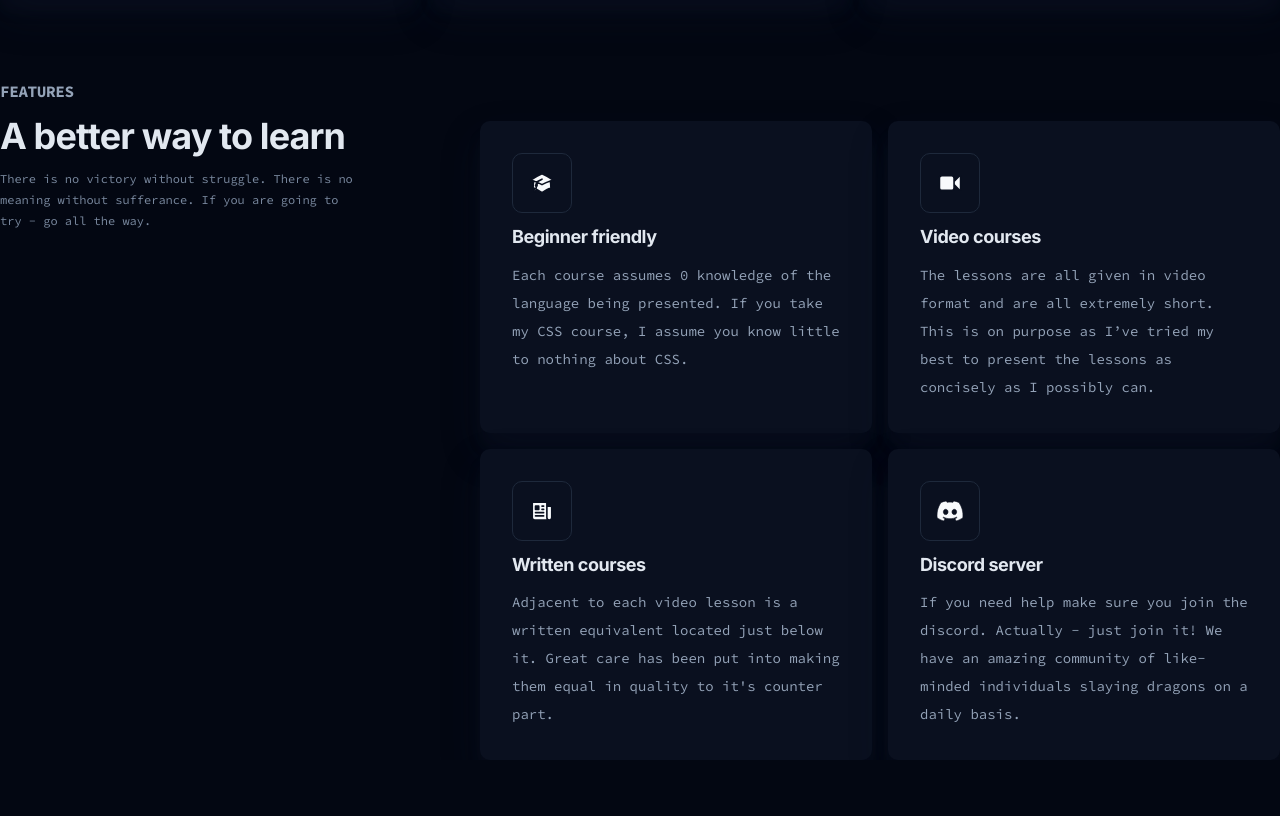
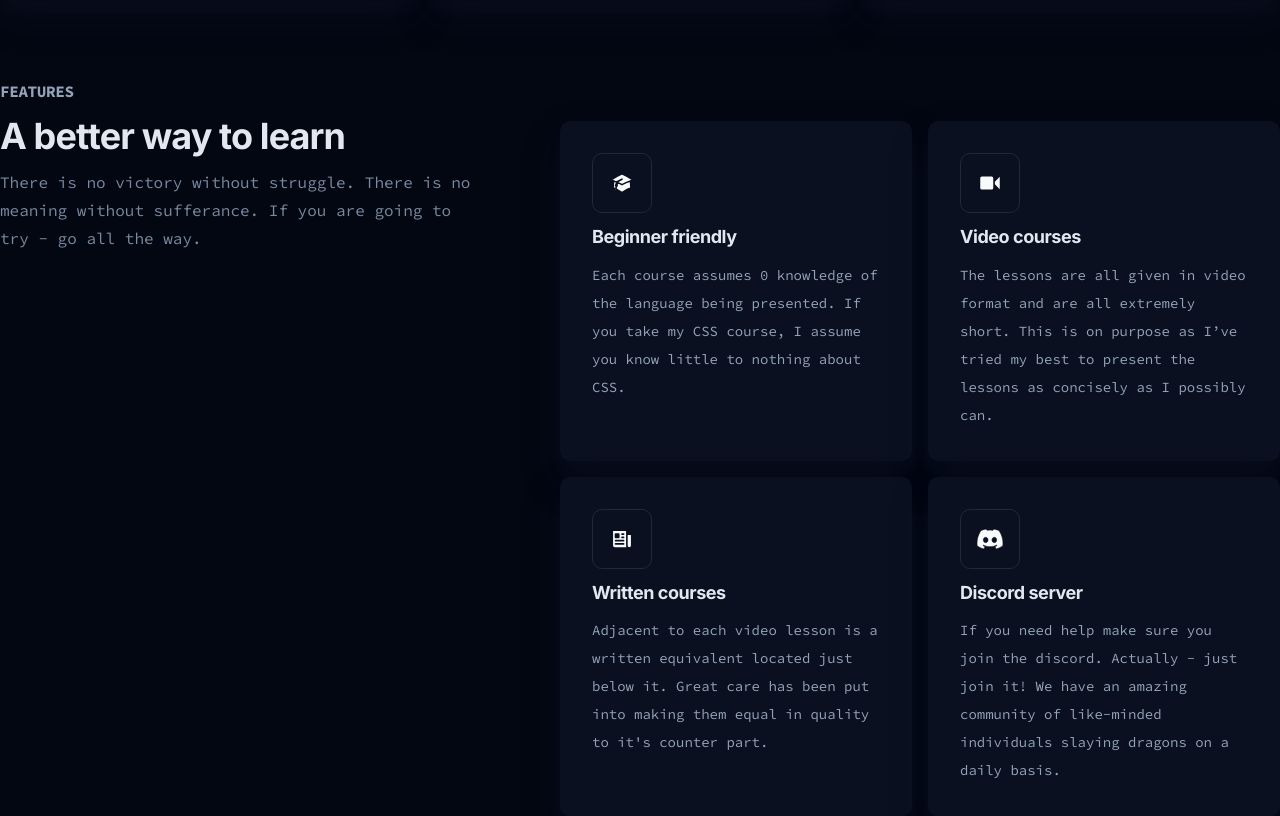
Before and after one commit to Dannu-R/Dannu-R.github.io, a plain HTML site: page Final Project/project.html in a window 1280 px wide. Shown: the part 3440-4256 px from the top of the page. Before the commit the page ends 4200 px from the top, so only its background shows below. Drawn offline with Linux system fonts and the light colour scheme.

Commit message:
polished up features section

```diff
--- a/Final Project/styles/components/features.css
+++ b/Final Project/styles/components/features.css
@@ -66,7 +66,7 @@
     font-size: var(--size-2xl);
   }
 
-  .features__title {
+  .features__desc {
     font-size: var(--size-sm);
   }
 }
@@ -92,7 +92,7 @@
     font-size: var(--size-3xl);
   }
 
-  .features__title {
+  .features__desc {
     font-size: var(--size-base);
   }
 }
@@ -109,13 +109,13 @@
 
   .features__card-container {
     display: grid;
-    grid-template-columns: repeat(auto-fit, minmax(330px, 1fr));
+    grid-template-columns: repeat(auto-fit, minmax(350px, 1fr));
     gap: 1rem;
     margin-top: 1rem;
   }
 
   .features__text {
-    min-width: 30rem;
+    min-width: 35rem;
     padding-right: 2rem;
   }
 
```
